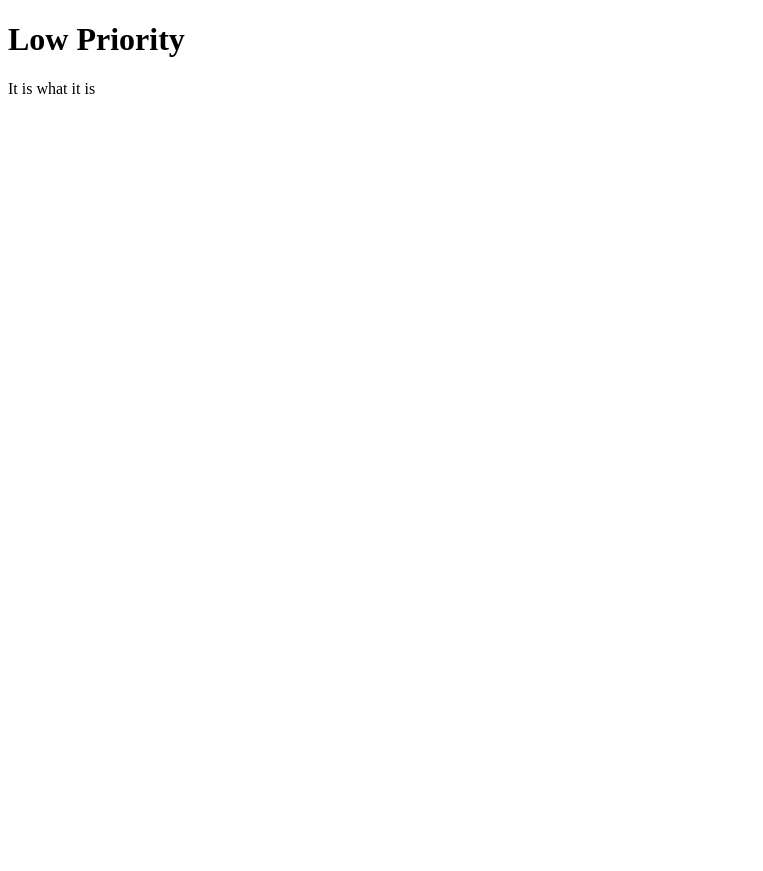
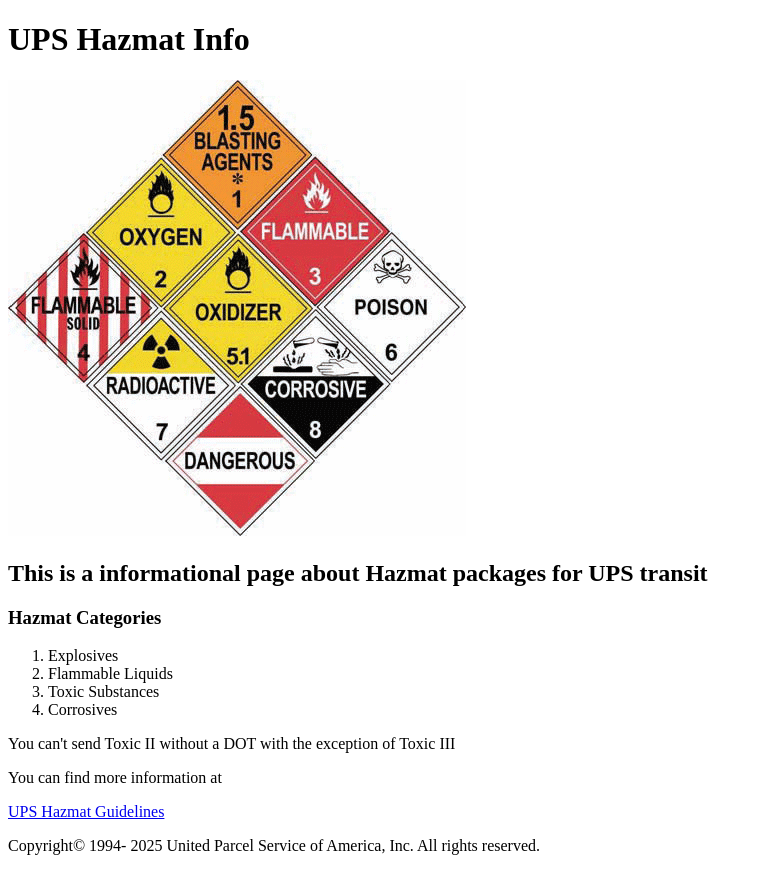
Before and after one commit to JavatheCup2203/my-website, a plain HTML site: page index.html in a window 1280 px wide. Shown: the whole page, without its empty margins (0-763 px from the left). Before the commit the page ends 800 px from the top, so only its background shows below. Drawn offline with Linux system fonts and the light colour scheme.

Commit message:
Added page details

```diff
--- a/index.html
+++ b/index.html
@@ -1,12 +1,36 @@
 <!DOCTYPE html>
 <html lang="en">
+
 <head>
     <meta charset="UTF-8">
     <meta name="viewport" content="width=device-width, initial-scale=1.0">
-    <title>Document</title>
+    <title>Hazmat Info</title>
 </head>
+
 <body>
- <h1>Low Priority</h1>
- <p>It is what it is</p>
+
+    <main>
+        <h1>UPS Hazmat Info</h1>
+        <img src="hazmat.png" alt="Hazmat warning sign">
+        <h2>This is a informational page about Hazmat packages for UPS transit</h2>
+    </main>
+
+    <h3>Hazmat Categories</h3>
+    <!-- Ordered list example -->
+    <ol>
+        <li>Explosives</li>
+        <li>Flammable Liquids</li>
+        <li>Toxic Substances</li>
+        <li>Corrosives</li>
+    </ol>
+
+    <p> You can't send Toxic II without a DOT with the exception of Toxic III</p>
+
+    <footer>
+        <p>You can find more information at </p>
+        <a href="https://www.ups.com/hazmat">UPS Hazmat Guidelines</a>
+        <p>Copyright&copy; 1994- 2025 United Parcel Service of America, Inc. All rights reserved.</p>
+
+    </footer>
 </body>
 </html>
```
Also changed, not shown: hazmat.png (added).
